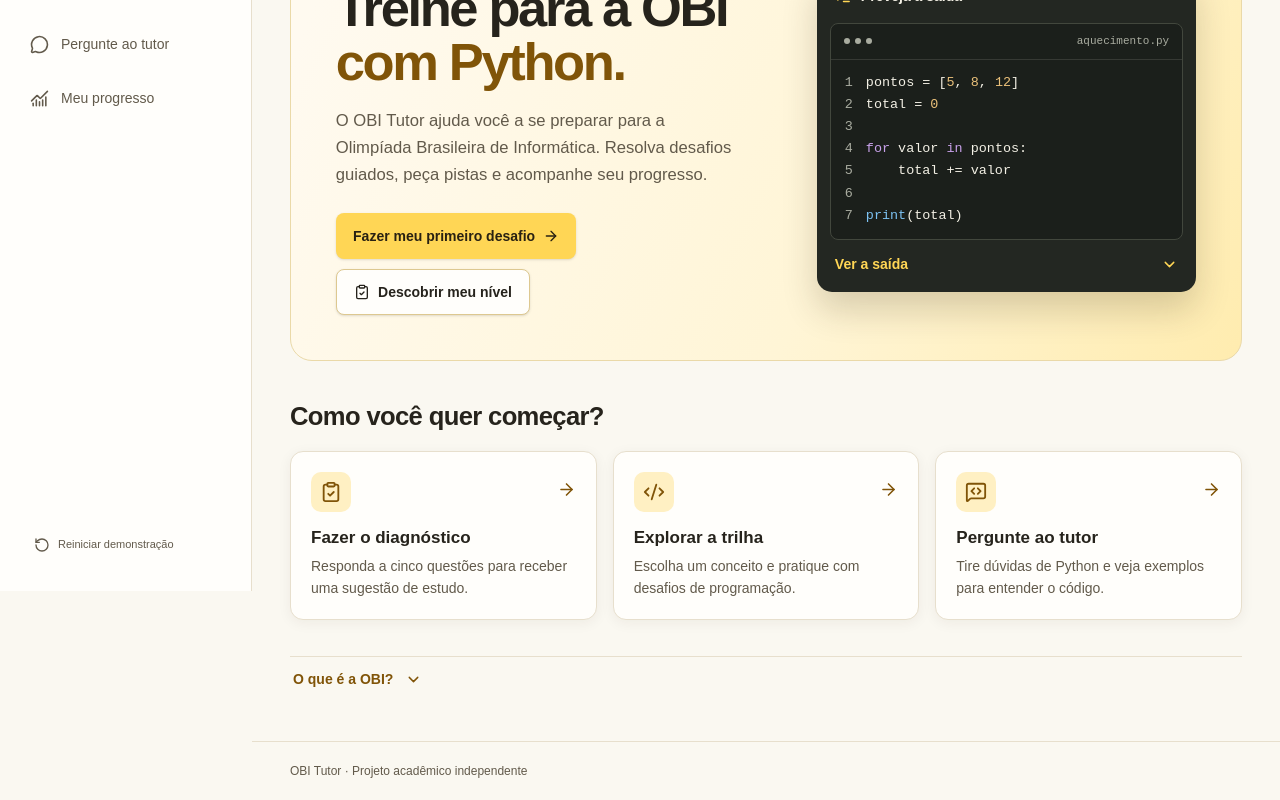
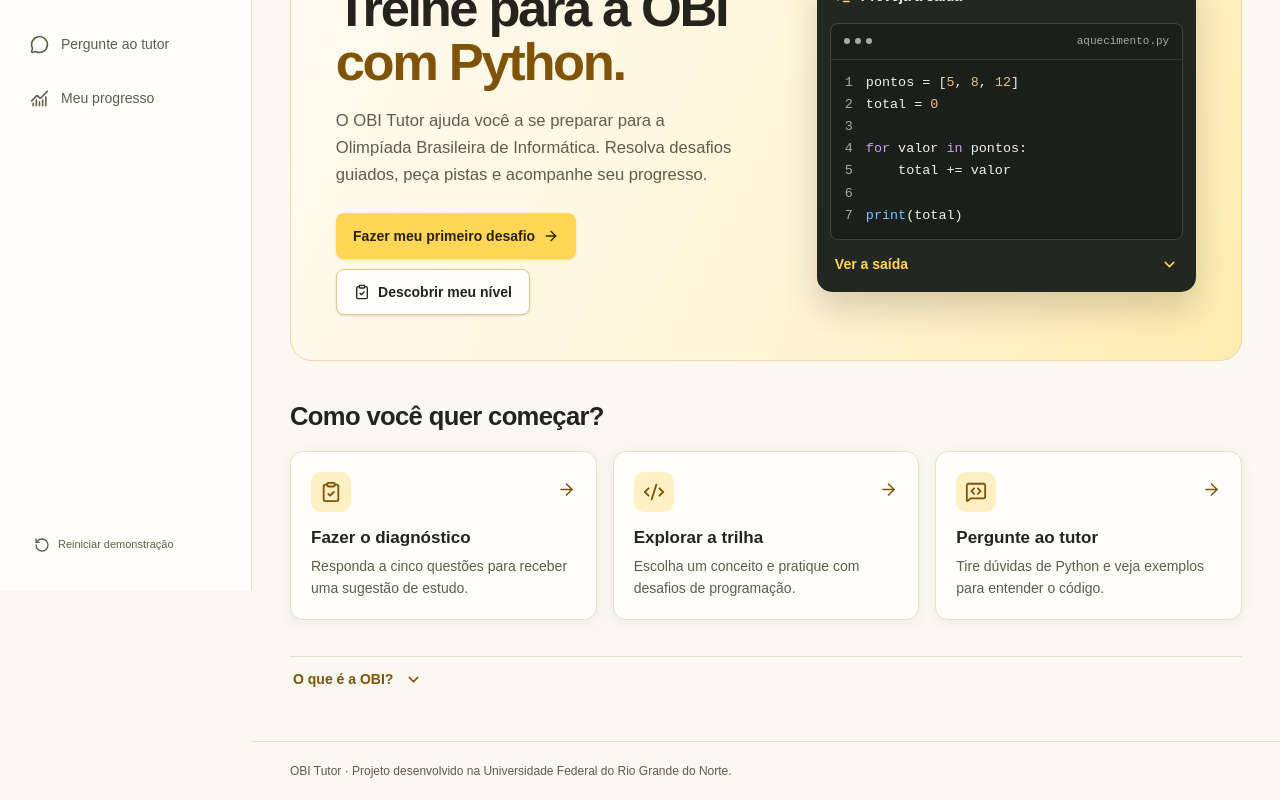
Before and after one commit to MariaCarolinass/obi-tutor, a React (Vite) app in the folder frontend/: page / in a window 1280 px wide. Shown: the part 209-1009 px from the top of the page. Built offline with nearby package versions, Linux system fonts and the light colour scheme.

Commit message:
feat: atualizar mensagem de rodapé para refletir a origem do projeto

```diff
--- a/frontend/src/components/app-shell.tsx
+++ b/frontend/src/components/app-shell.tsx
@@ -144,7 +144,7 @@ export function AppShell({ children }: { children: ReactNode }) {
         </header>
         <main>{children}</main>
         <footer className="page-footer">
-          <span>OBI Tutor · Projeto acadêmico independente</span>
+          <span>OBI Tutor · Projeto desenvolvido na Universidade Federal do Rio Grande do Norte.</span>
         </footer>
       </div>
       {confirmReset && (
```
